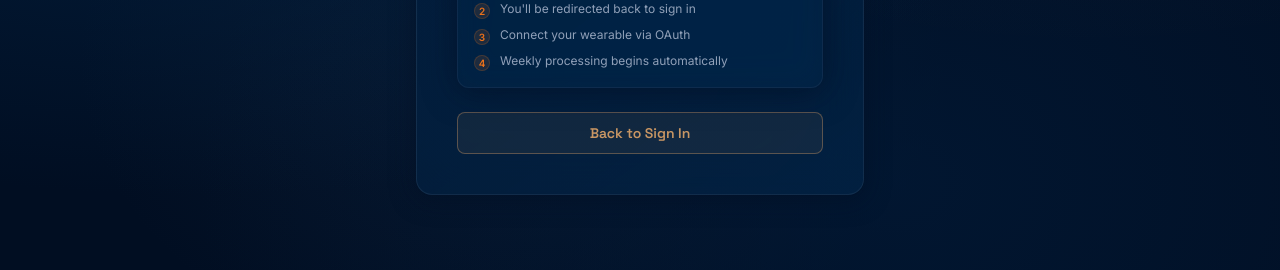
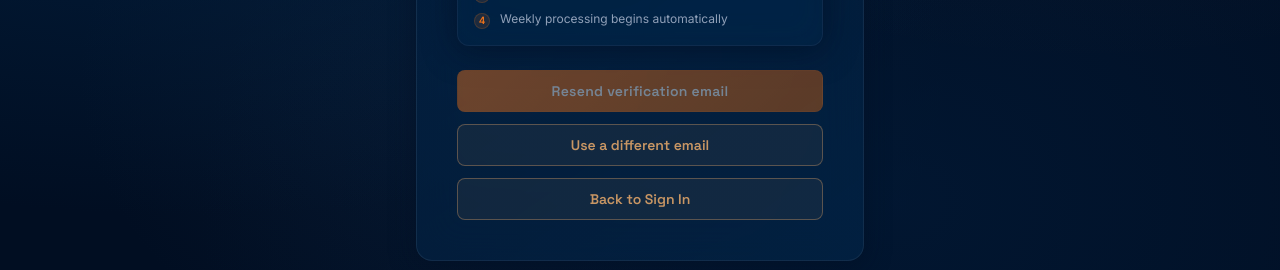
Before and after one commit to fizzzlab/Fizzlab, a Next.js app: page /auth/verify in a window 1280 px wide. Shown: the part 498-768 px from the top of the page. Built offline with nearby package versions, Linux system fonts and the light colour scheme; no server answers.

Commit message:
feat: enhance signup and verification flow with email resend functionality and user feedback

```diff
--- a/app/auth/signup/page.tsx
+++ b/app/auth/signup/page.tsx
@@ -3,6 +3,7 @@
 import { useState } from 'react';
 import Link from 'next/link';
 import { useRouter } from 'next/navigation';
+import type { User } from '@supabase/supabase-js';
 import { supabase } from '@/lib/supabase';
 import { useToast } from '@/context/ToastContext';
 import { getBrowserAppUrl } from '@/lib/app-url';
@@ -31,13 +32,33 @@ export default function SignUpPage() {
   const passed = pwdRules.filter((r) => r.test(password)).length;
   const valid  = passed === 3 && confirm === password && agreed && email.length > 0 && gender.length > 0 && dob.length > 0;
 
+  const redirectToVerify = () => {
+    router.push(`/auth/verify?email=${encodeURIComponent(email)}`);
+  };
+
+  const resendVerification = async () => {
+    return supabase.auth.resend({
+      type: 'signup',
+      email,
+      options: {
+        emailRedirectTo: `${getBrowserAppUrl()}/auth/callback`,
+      },
+    });
+  };
+
+  const looksLikeExistingMaskedUser = (user: User | null) => {
+    const identities = user?.identities ?? [];
+    return identities.length === 0;
+  };
+
   const handleSubmit = async (e: React.FormEvent) => {
     e.preventDefault();
     if (!agreed) { toast.error('Terms required', 'Please accept the terms.'); return; }
     if (password !== confirm) { toast.error('Mismatch', 'Passwords do not match.'); return; }
     if (password.length < 8) { toast.error('Weak password', 'Minimum 8 characters.'); return; }
+
     setLoading(true);
-    const { error } = await supabase.auth.signUp({
+    const { data, error } = await supabase.auth.signUp({
       email,
       password,
       options: {
@@ -45,9 +66,45 @@ export default function SignUpPage() {
         data: { gender, date_of_birth: dob },
       },
     });
+
+    if (error) {
+      const alreadyExists = /already registered|already been registered|user already exists|email.*registered/i.test(error.message);
+      if (!alreadyExists) {
+        setLoading(false);
+        toast.error('Registration failed', error.message);
+        return;
+      }
+
+      const { error: resendError } = await resendVerification();
+      setLoading(false);
+
+      if (resendError) {
+        toast.error('Verification email not resent', resendError.message);
+        return;
+      }
+
+      toast.success('Verification email resent', 'This email already exists but is not verified yet.');
+      redirectToVerify();
+      return;
+    }
+
+    if (looksLikeExistingMaskedUser(data.user)) {
+      const { error: resendError } = await resendVerification();
+      setLoading(false);
+
+      if (resendError) {
+        toast.error('Verification email not resent', resendError.message);
+        return;
+      }
+
+      toast.success('Verification email resent', 'Use the latest email link to activate your account.');
+      redirectToVerify();
+      return;
+    }
+
     setLoading(false);
-    if (error) toast.error('Registration failed', error.message);
-    else { toast.success('Account created', 'Check your email to verify.'); router.push('/auth/verify'); }
+    toast.success('Account created', 'Check your email to verify.');
+    redirectToVerify();
   };
 
   return (
--- a/app/auth/verify/page.tsx
+++ b/app/auth/verify/page.tsx
@@ -1,8 +1,45 @@
 'use client';
 
 import Link from 'next/link';
+import { useState } from 'react';
+import { useRouter, useSearchParams } from 'next/navigation';
+import { supabase } from '@/lib/supabase';
+import { useToast } from '@/context/ToastContext';
+import { getBrowserAppUrl } from '@/lib/app-url';
+import Spinner from '@/components/ui/Spinner';
 
 export default function VerifyPage() {
+  const router = useRouter();
+  const searchParams = useSearchParams();
+  const toast = useToast();
+  const [resending, setResending] = useState(false);
+
+  const email = searchParams.get('email') ?? '';
+
+  const handleResend = async () => {
+    if (!email) {
+      toast.error('Email missing', 'Go back to sign up and enter your email again.');
+      return;
+    }
+
+    setResending(true);
+    const { error } = await supabase.auth.resend({
+      type: 'signup',
+      email,
+      options: {
+        emailRedirectTo: `${getBrowserAppUrl()}/auth/callback`,
+      },
+    });
+    setResending(false);
+
+    if (error) {
+      toast.error('Resend failed', error.message);
+      return;
+    }
+
+    toast.success('Verification email resent', 'Please use the newest email link.');
+  };
+
   return (
     <div className="page-bg min-h-screen flex items-center justify-center px-4 py-16">
       <div className="w-full max-w-md text-center">
@@ -29,6 +66,12 @@ export default function VerifyPage() {
             activate your account. The link expires in 24 hours.
           </p>
 
+          {email && (
+            <p className="text-xs text-slate-500 mb-6">
+              Verification email for <span className="text-slate-300">{email}</span>
+            </p>
+          )}
+
           <div className="glass rounded-xl p-4 mb-6 text-left border border-[rgba(35,62,92,0.4)]">
             <p className="section-title mb-2">What happens next?</p>
             <ul className="space-y-2">
@@ -48,9 +91,19 @@ export default function VerifyPage() {
             </ul>
           </div>
 
-          <Link href="/auth/signin" className="btn-secondary text-sm px-6 py-2.5 w-full justify-center">
+          <div className="space-y-3">
+            <button onClick={handleResend} disabled={resending || !email} className="btn-primary text-sm px-6 py-2.5 w-full justify-center">
+              {resending ? <Spinner size="sm" /> : 'Resend verification email'}
+            </button>
+
+            <button onClick={() => router.push('/auth/signup')} className="btn-secondary text-sm px-6 py-2.5 w-full justify-center">
+              Use a different email
+            </button>
+
+            <Link href="/auth/signin" className="btn-secondary text-sm px-6 py-2.5 w-full justify-center">
             Back to Sign In
-          </Link>
+            </Link>
+          </div>
         </div>
       </div>
     </div>
```
